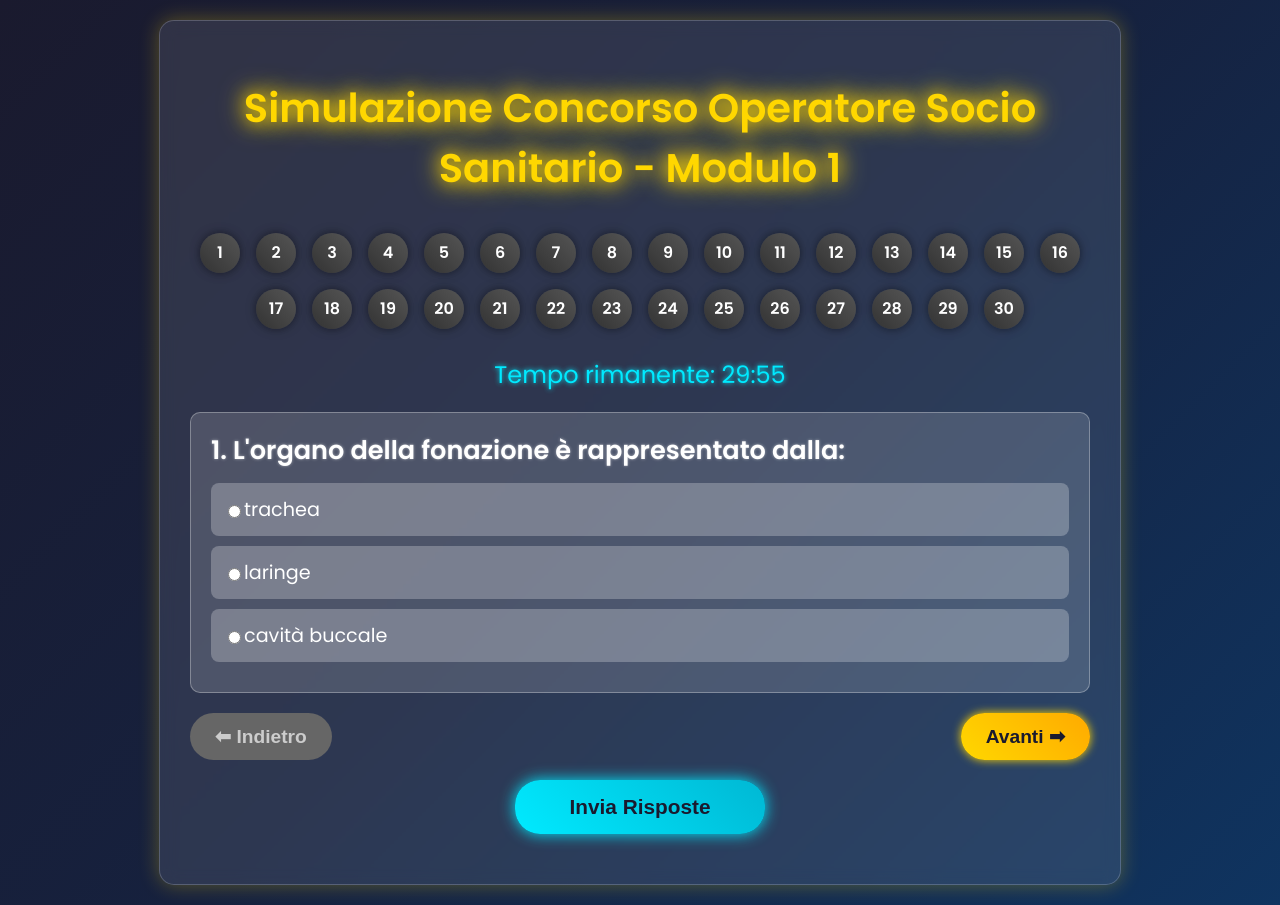
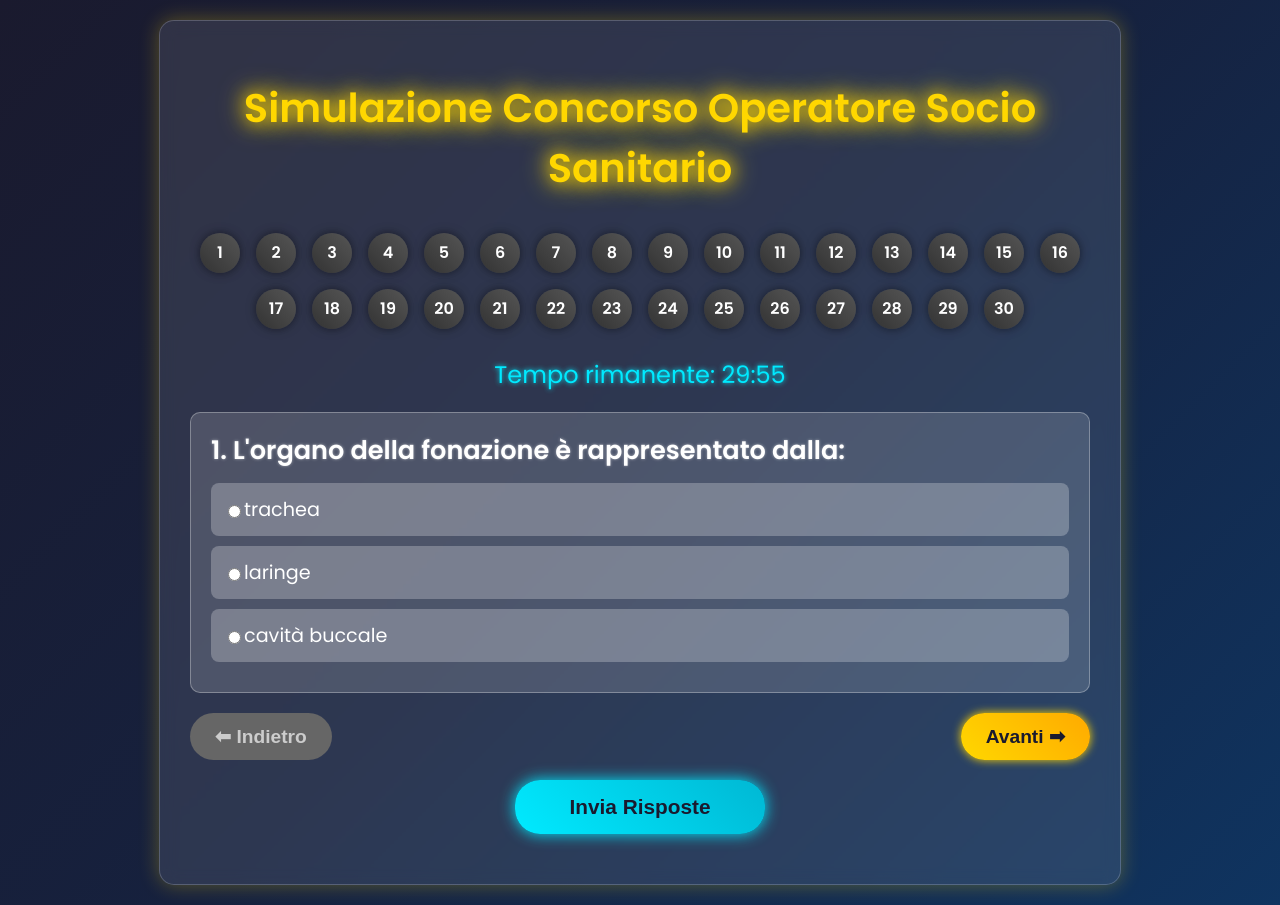
Before and after one commit to Jabo86/quizoss25, a plain HTML site: page index.html in a window 1280 px wide. Drawn offline with Linux system fonts and the light colour scheme.

Commit message:
Update index.html

```diff
--- a/index.html
+++ b/index.html
@@ -3,7 +3,7 @@
 <head>
     <meta charset="UTF-8">
     <meta name="viewport" content="width=device-width, initial-scale=1.0">
-    <title>Simulazione Concorso Operatore Socio Sanitario - Modulo 1</title>
+    <title>Simulazione Concorso Operatore Socio Sanitario </title>
     <style>
         body {
             font-family: 'Poppins', sans-serif;
@@ -233,7 +233,7 @@
 </head>
 <body>
     <div class="container">
-        <h1>Simulazione Concorso Operatore Socio Sanitario - Modulo 1</h1>
+        <h1>Simulazione Concorso Operatore Socio Sanitario </h1>
         <div class="question-nav" id="questionNav"></div>
         <div id="timer">Tempo rimanente: <span id="time">30:00</span></div>
         <div id="quiz"></div>
```
